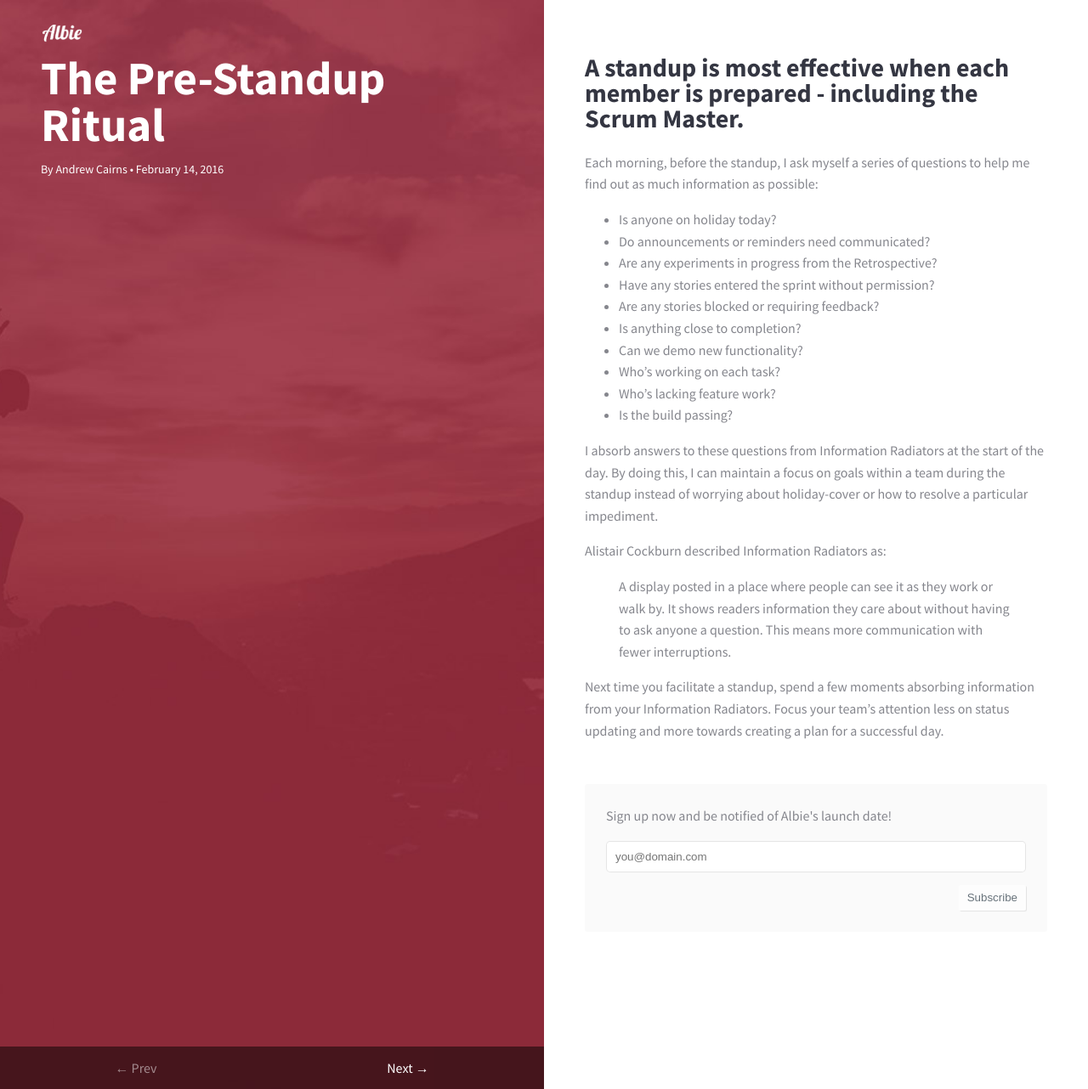
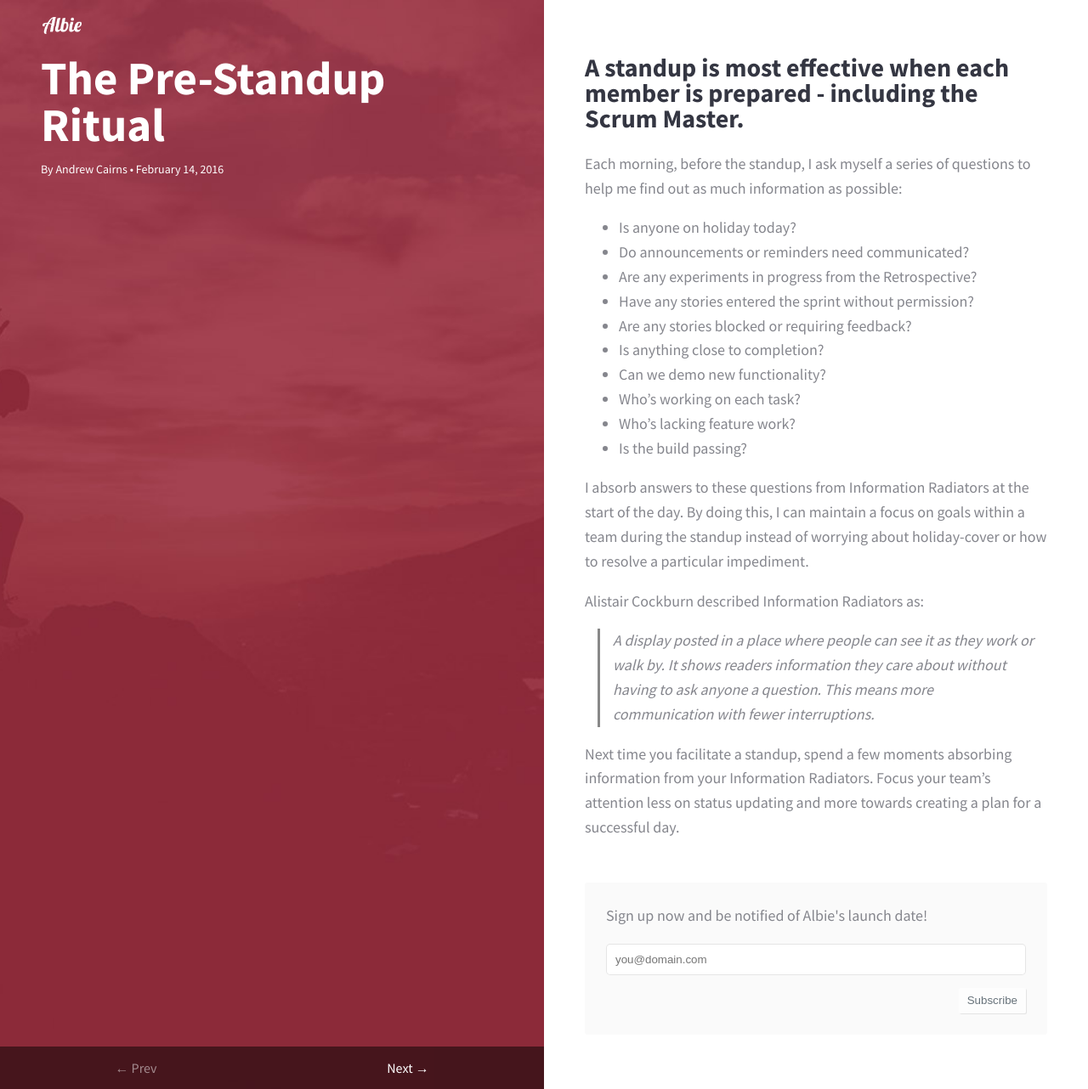
Before and after one commit to albieapp/blog, a Jekyll site: the page built from _posts/2016-02-14-the-pre-standup-ritual.md, in a window 1280 px wide. Shown: the whole page at 85% size. Built offline with Jekyll 4.4.1, drawn with Linux system fonts in a browser that asks for light colours.

Commit message:
Minor style tweaks

```diff
--- a/_sass/_base.scss
+++ b/_sass/_base.scss
@@ -1,7 +1,7 @@
 $spacing: 30px;
 
 body {
-    font-size: 1.6rem;
+    font-size: 18px;
     font-family: "Source Sans Pro", sans-serif;
     line-height: 1.6;
     color: #85868d;
@@ -12,7 +12,7 @@ body {
 }
 
 .logo {
-    position: fixed;
+    position: absolute;
     top: 20px;
     left: 50px;
     z-index: 2;
@@ -21,3 +21,10 @@ body {
         height: 20px;
     }
 }
+
+@media only screen and (min-width: 768px)
+{
+    .logo {
+        position: fixed;
+    }
+}
--- a/_sass/_home.scss
+++ b/_sass/_home.scss
@@ -19,6 +19,7 @@
             width: 100%;
             height: 100%;
             text-decoration: none;
+            padding: 0 50px;
 
             h2 {
                 font-size: 3rem;
--- a/_sass/_post.scss
+++ b/_sass/_post.scss
@@ -22,7 +22,7 @@
     }
 
     .post-content {
-        font-size: 16px;
+        font-size: 18px;
         padding: 64px 48px;
 
         .post-body *:first-child {
@@ -41,6 +41,17 @@
         h2 {
             font-size: 30px;
             line-height: 30px;
+        }
+
+        a {
+            color: #222;
+        }
+
+        blockquote {
+            border-left: solid 3px #888;
+            padding-left: 15px;
+            margin: 15px;
+            font-style: italic;
         }
     }
 
```
